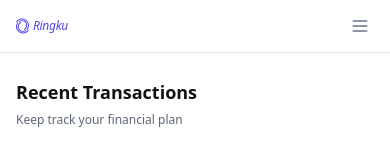
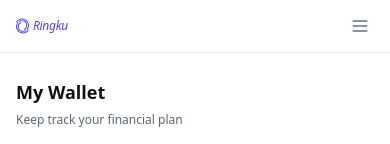
Before and after one commit to akadri-cci/research-builder-io-final, a React (Vite) app: page /wallet in a window 390 px wide. Shown: the top 144 px of the page. Built offline with nearby package versions, Linux system fonts and the light colour scheme.

Commit message:
Fix mobile headers and minor accessibility
cgen-86b56efd5a3245f2904fa0148ec48785

```diff
--- a/src/pages/Wallet.tsx
+++ b/src/pages/Wallet.tsx
@@ -61,8 +61,7 @@ const Wallet = () => {
       <div className="px-4 lg:px-12 py-4 lg:py-9 bg-white">
         <div className="max-w-sm lg:max-w-none">
           <h1 className="text-lg lg:text-3xl font-bold text-[#121212] leading-6 lg:leading-10">
-            <span className="lg:hidden">Recent Transactions</span>
-            <span className="hidden lg:block">My Wallet</span>
+            My Wallet
           </h1>
           <p className="text-xs lg:text-sm text-[#5B6776] leading-4 lg:leading-5 mt-2">
             Keep track your financial plan
```
